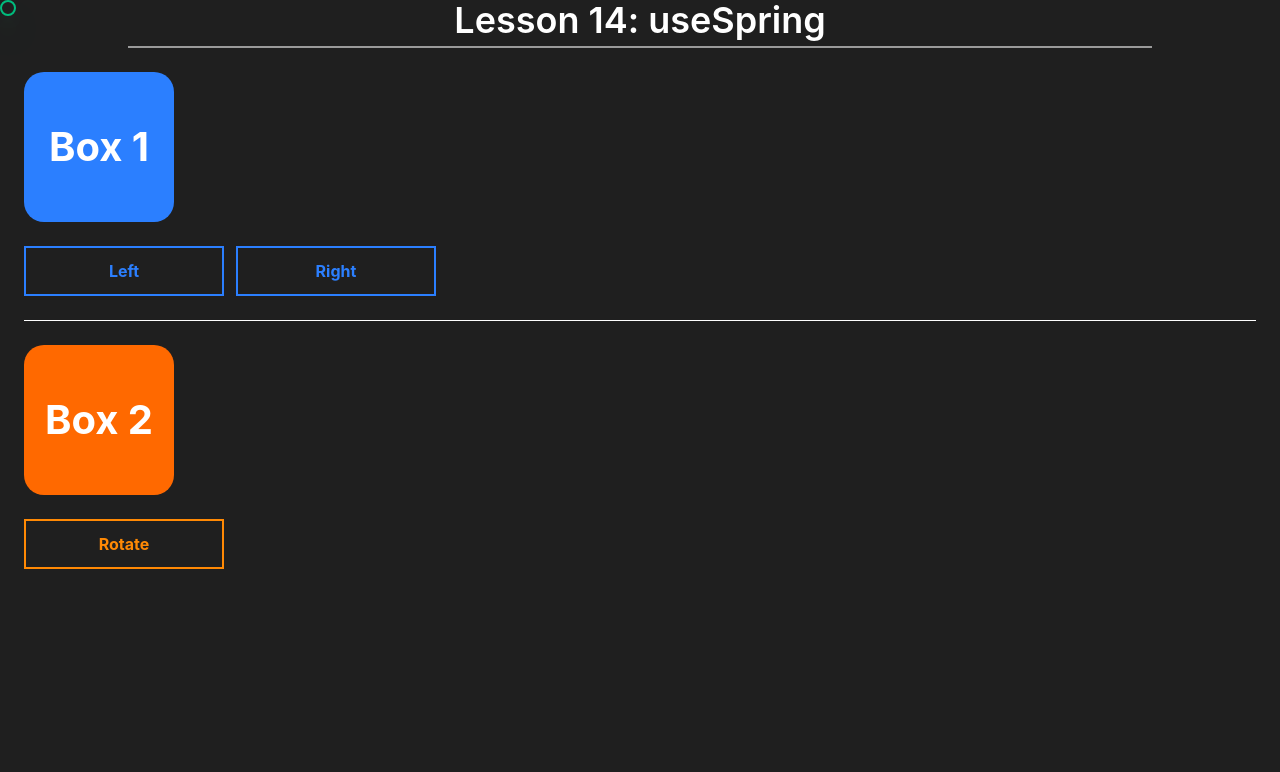
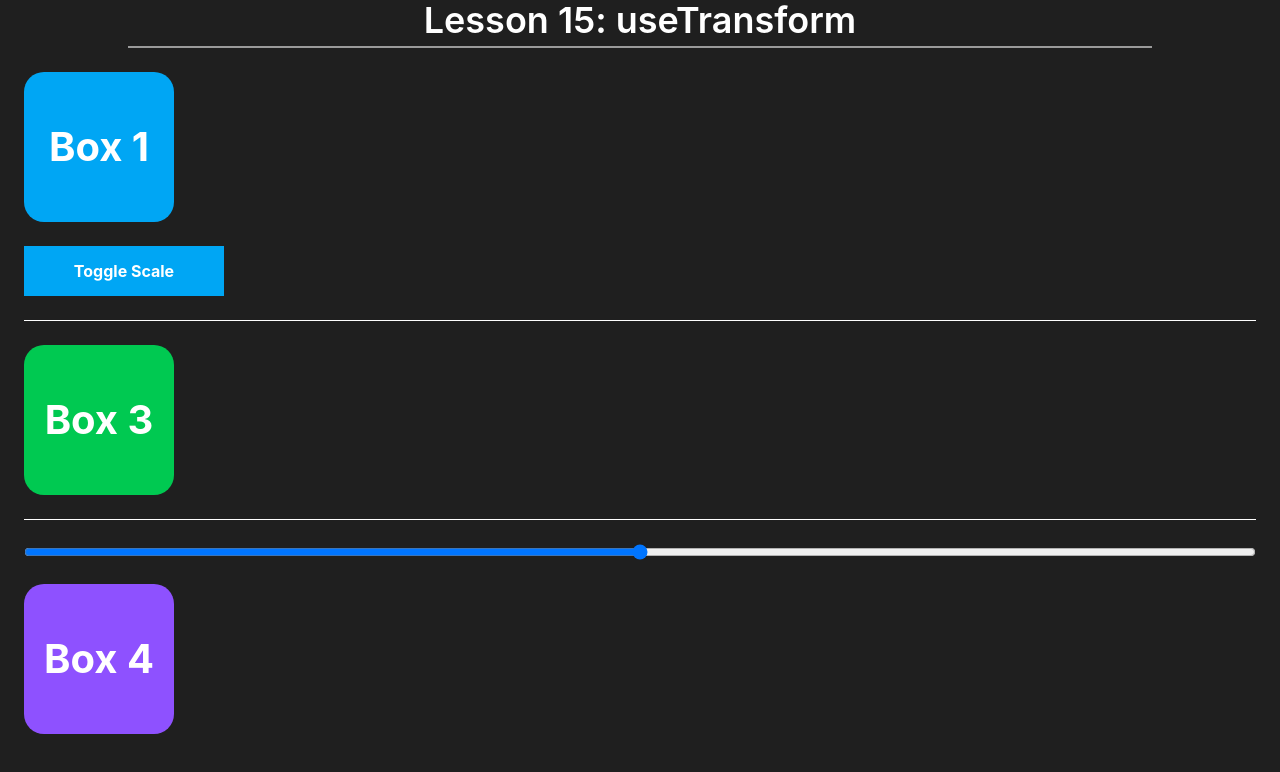
Before and after one commit to 10Yash10/React-Motion, a React (Vite) app: page / in a window 1280 px wide. Shown: the top 772 px of the page. Built offline with nearby package versions, Linux system fonts and the light colour scheme.

Commit message:
Lesson 15: useTransform, used both kind of useTranform, value based (simple)  and function based (adv)

```diff
--- a/src/App.jsx
+++ b/src/App.jsx
@@ -12,10 +12,11 @@ import React from "react";
 // import L11 from "./Lessions/L11_Parent_Child";
 // import L12 from "./Lessions/L12_Staggering";
 // import L13 from "./Lessions/L13_UseMotionValues";
-import L14 from "./Lessions/L14_useSpring";
+// import L14 from "./Lessions/L14_useSpring";
+import L15 from "./Lessions/L15_useTransform";
 
 const App = () => {
-  return <L14 />;
+  return <L15 />;
 };
 
 export default App;
--- /dev/null
+++ b/src/Lessions/L15_useTransform.jsx
@@ -0,0 +1,137 @@
+import React from "react";
+import Header from "../components/Header";
+import {
+  motion,
+  useMotionValue,
+  useScroll,
+  useSpring,
+  useTransform,
+} from "motion/react";
+
+const L15 = () => {
+  const scrollY = useScroll().scrollY;
+  const x = useMotionValue(0);
+  const drag = useMotionValue(0);
+  const slide = useMotionValue(0);
+
+  const scale = useTransform(x, [0, 300], [1, 1.35]);
+  const rotate = useTransform(x, [0, 300], [0, 90]);
+  const opacity = useTransform(x, [0, 300], [1, 0.7]);
+  const background = useTransform(
+    x,
+    [0, 300],
+    ["oklch(68.5% 0.169 237.323)", "oklch(64.5% 0.246 16.439)"],
+  );
+
+  // drag and rotate;
+  const rotateOnDrag = useTransform(() => drag.get() * 0.72);
+
+  // slide
+  const slideRight = useTransform(() => slide.get() * 5);
+  const slideRotate = useTransform(() => {
+    return Math.sin(slide.get() / 15) * 45;
+  });
+
+  const scaleY = useTransform(scrollY, [0, 500], ["0%", "100%"]);
+
+  const smoothScaleY = useSpring(scaleY, {
+    stiffness: 400,
+    damping: 35,
+  });
+
+  const smoothX = useSpring(x, {
+    stiffness: 400,
+    damping: 35,
+  });
+  const smoothScale = useSpring(scale, {
+    stiffness: 400,
+    damping: 35,
+  });
+  const smoothRotate = useSpring(rotate, {
+    stiffness: 400,
+    damping: 35,
+  });
+  const smoothOpacity = useSpring(opacity, {
+    stiffness: 400,
+    damping: 35,
+  });
+
+  return (
+    <>
+      <Header text="Lesson 15: useTransform" />
+
+      <div className="flex flex-col gap-6 p-6 h-[2000px]">
+        <motion.div
+          style={{
+            x: smoothX,
+            scale: smoothScale,
+            rotate: smoothRotate,
+            opacity: smoothOpacity,
+            background,
+            // radius,
+          }}
+          className="box bg-blue-500"
+        >
+          Box 1
+        </motion.div>
+        <motion.button
+          style={{
+            background,
+          }}
+          onClick={() => (x.get() === 300 ? x.set(0) : x.set(300))}
+          className="btn  text-white hover:bg-blue-500/10 active:bg-blue-500/20"
+        >
+          Toggle Scale
+        </motion.button>
+
+        <hr />
+
+        <motion.div
+          style={{
+            scale: smoothScaleY,
+            // scale: scaleY,
+          }}
+          className="box bg-emerald-500 fixed right-5 bottom-5"
+        >
+          Chatbot
+        </motion.div>
+
+        <motion.div
+          className="box bg-green-500 hover:cursor-grab active:cursor-grabbing"
+          drag="x"
+          dragConstraints={{
+            left: 0,
+            right: 500,
+          }}
+          style={{
+            x: drag,
+            rotate: rotateOnDrag,
+          }}
+        >
+          Box 3
+        </motion.div>
+
+        <hr />
+
+        <motion.input
+          type="range"
+          min="0"
+          max="100"
+          onChange={(e) => slide.set(e.target.value)}
+        />
+
+        <motion.div
+          className="box bg-violet-500"
+          style={{
+            x: slideRight,
+            rotate: slideRotate,
+          }}
+        >
+          Box 4
+        </motion.div>
+      </div>
+    </>
+  );
+};
+
+export default L15;
--- a/src/index.css
+++ b/src/index.css
@@ -4,6 +4,7 @@
   /* margin: 0px;
   padding: 0px; */
   box-sizing: border-box;
+  /* cursor: none; */
   /* font-family: "mono"; */
 }
 
```
